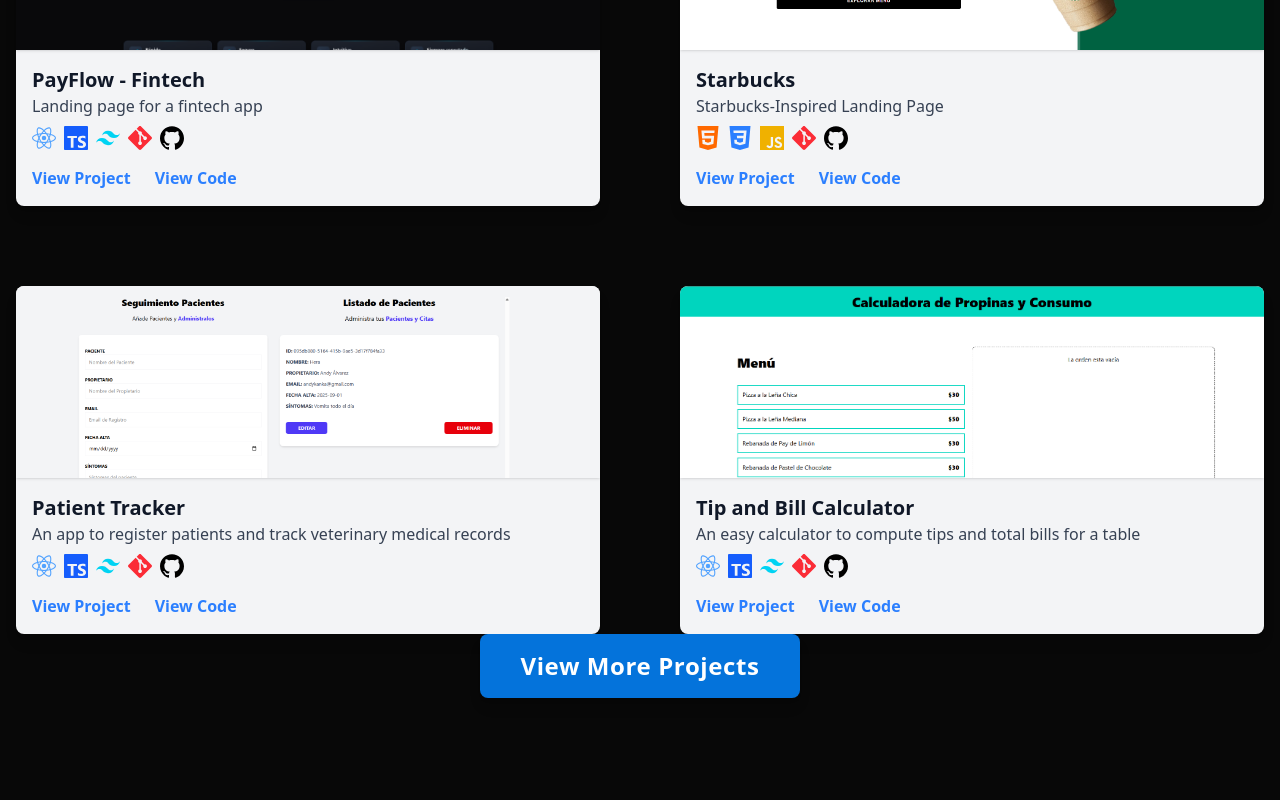
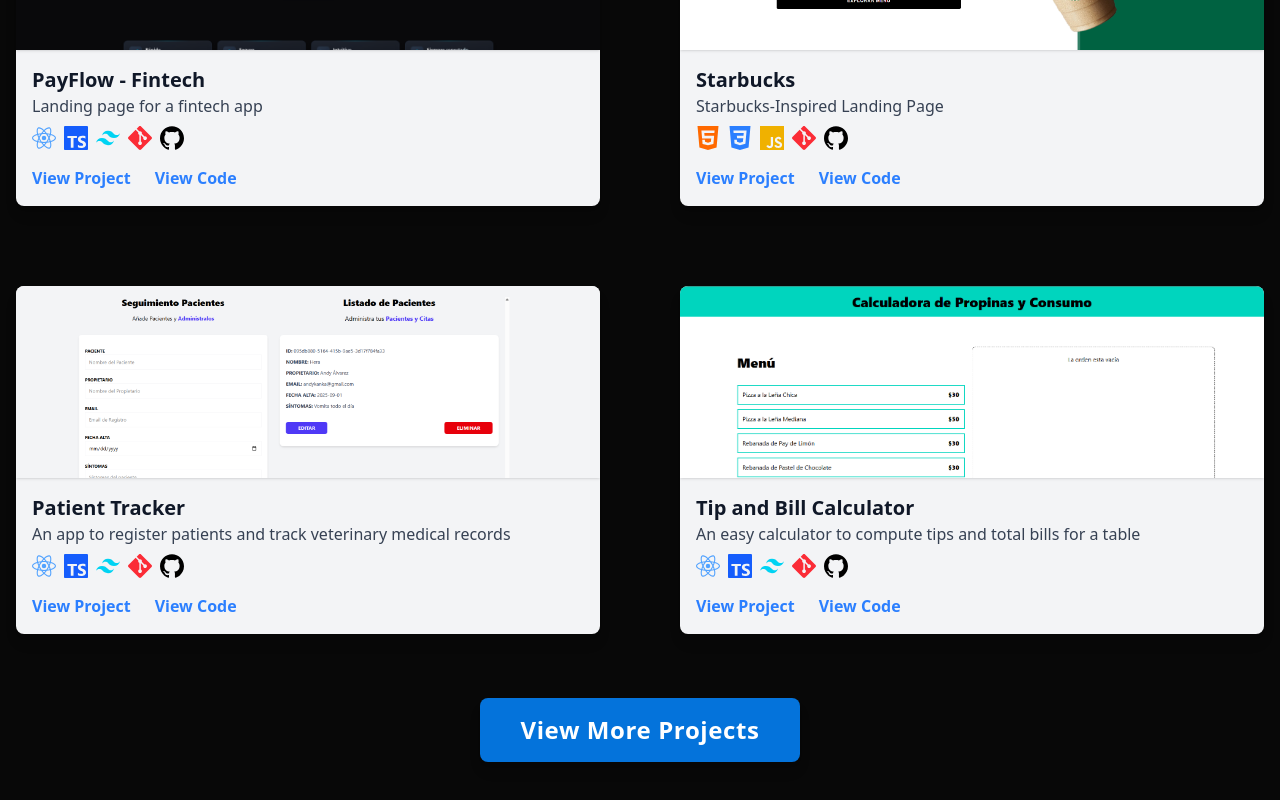
Before and after one commit to AndyAlvarezC/portfolio, a React (Vite) app: page / in a window 1280 px wide. Shown: the part 1966-2766 px from the top of the page. Built offline with nearby package versions, Linux system fonts and the light colour scheme; no server answers.

Commit message:
Add scroll reveal hook and update About Me section

```diff
--- a/src/components/Form.tsx
+++ b/src/components/Form.tsx
@@ -37,7 +37,7 @@
     };
 
     return (
-        <div className="flex flex-col items-center justify-center w-full max-w-5xl p-16">
+        <div className="flex flex-col items-center justify-center w-full pt-16">
         <form
             onSubmit={onSubmit}
             className="flex flex-col gap-14 w-full max-w-4xl"
--- /dev/null
+++ b/src/hooks/useScrollReveal.tsx
@@ -0,0 +1,81 @@
+import { useEffect, useRef, useState, FC, ReactNode } from "react";
+
+interface UseScrollRevealOptions {
+  threshold?: number;
+  rootMargin?: string;
+  triggerOnce?: boolean;
+}
+
+export const useScrollReveal = (options: UseScrollRevealOptions = {}) => {
+  const { threshold = 0.1, rootMargin = "0px", triggerOnce = true } = options;
+
+  const ref = useRef<HTMLDivElement>(null);
+  const [isVisible, setIsVisible] = useState(false);
+
+  useEffect(() => {
+    const element = ref.current;
+    if (!element) return;
+
+    const observer = new IntersectionObserver(
+      ([entry]) => {
+        if (entry.isIntersecting) {
+          setIsVisible(true);
+          if (triggerOnce) {
+            observer.unobserve(element);
+          }
+        } else if (!triggerOnce) {
+          setIsVisible(false);
+        }
+      },
+      { threshold, rootMargin }
+    );
+
+    observer.observe(element);
+
+    return () => observer.disconnect();
+  }, [threshold, rootMargin, triggerOnce]);
+
+  return { ref, isVisible };
+};
+
+interface RevealProps {
+  children: ReactNode;
+  className?: string;
+  animation?: "fade-up" | "fade-down" | "fade-left" | "fade-right" | "zoom";
+  delay?: number;
+}
+
+export const Reveal: FC<RevealProps> = ({
+  children,
+  className = "",
+  animation = "fade-up",
+  delay = 0,
+}) => {
+  const { ref, isVisible } = useScrollReveal();
+
+  const animations: Record<
+    NonNullable<RevealProps["animation"]>,
+    string
+  > = {
+    "fade-up": "translate-y-6 opacity-0",
+    "fade-down": "-translate-y-6 opacity-0",
+    "fade-left": "translate-x-6 opacity-0",
+    "fade-right": "-translate-x-6 opacity-0",
+    zoom: "scale-95 opacity-0",
+  };
+
+  const visibleClass = "translate-y-0 translate-x-0 scale-100 opacity-100";
+
+  return (
+    <div ref={ref} className={className}>
+      <div
+        className={`transition-all duration-700 ease-out ${
+          isVisible ? visibleClass : animations[animation]
+        }`}
+        style={{ transitionDelay: `${delay}ms` }}
+      >
+        {children}
+      </div>
+    </div>
+  );
+};
--- a/src/layouts/Footer.tsx
+++ b/src/layouts/Footer.tsx
@@ -5,13 +5,13 @@
     return (
         <div className="footer flex items-center text-center justify-center h-20 bg-[var(--second-bg-color)] text-white font-bold shadow text-xs md:text-lg">
             <p>
-                <FontAwesomeIcon icon={faCode} className="text-[var(--main-color)]" />
+                <FontAwesomeIcon icon={faCode} className="text-[var(--main-color)] pr-2" />
                 Andy Álvarez
                 <span className="text-blue-600 p-1">|</span>
                 Created and designed by me
                 <span className="text-blue-600 p-1">#</span>
                 2025
-                <FontAwesomeIcon icon={faCode} className="text-[var(--main-color)]" />
+                <FontAwesomeIcon icon={faCode} className="text-[var(--main-color)] pl-2" />
                 </p>
         </div>
     )
--- a/src/sections/Contact.tsx
+++ b/src/sections/Contact.tsx
@@ -1,5 +1,6 @@
 import SocialCard from "../components/SocialCard";
 import Form from "../components/Form";
+import { Reveal } from "../hooks/useScrollReveal";
 
 export default function Contact() {
     return (
@@ -7,9 +8,14 @@
             id="contact"
             className="flex flex-col min-h-screen items-center justify-center w-full"
         >
-            <h1 className="text-5xl font-bold mb-16">Contact</h1>
-            <SocialCard />
-            <Form />
+
+            <div className="w-[80%] md:w-full">
+                <Reveal animation="fade-up">
+                    <h1 className="text-5xl font-bold mb-16 text-center">Contact</h1>
+                    <SocialCard />
+                    <Form />
+                </Reveal>
+            </div>
         </section>
     );
 }
--- a/src/sections/Home.tsx
+++ b/src/sections/Home.tsx
@@ -2,6 +2,7 @@
 import { faCode } from "@fortawesome/free-solid-svg-icons";
 import { handleScroll } from "../utils/handleScroll";
 import TextAnimation from "../components/TextAnimation";
+import { Reveal } from "../hooks/useScrollReveal";
 
 export default function Home() {
   return (
@@ -10,6 +11,7 @@
         id="home"
         className="w-full min-h-screen flex flex-col items-center justify-center text-center gap-y-6 px-6 scroll-mt-20"
       >
+        <Reveal animation="fade-up">
           <div className="flex flex-col items-center justify-center gap-y-1 md:gap-y-4">
             <h1 className="flex items-center justify-center text-xl sm:text-5xl lg:text-6xl font-bold">
               <FontAwesomeIcon
@@ -30,12 +32,13 @@
             <button
               onClick={() => handleScroll("contact")}
               className="bg-[var(--main-color)] text-white text-xl md:text-2xl font-bold uppercase tracking-wide
-                    py-4 px-10 rounded-lg shadow-lg transition-all duration-300 ease-in-out
+                    py-4 px-10 rounded-lg shadow-lg transition duration-300 ease-in-out
                     hover:bg-blue-600 hover:shadow-[0px_0px_40px_rgba(37,99,235,1)] cursor-pointer hover:scale-105"
             >
               Hire Me!
             </button>
           </div>
+        </Reveal>
       </section>
     </>
   );
--- a/src/sections/Projects.tsx
+++ b/src/sections/Projects.tsx
@@ -1,11 +1,16 @@
 import ProjectCard from "../components/ProjectCard";
 import { projectsDB } from "../data/projectsDB";
+import { Reveal } from "../hooks/useScrollReveal";
 
 export default function Projects() {
     return (
         <>
-        <section id="projects" className="flex flex-col min-h-screen items-center justify-center py-16 w-full scroll-mt-20 mb-16"
-        style={{ scrollMarginTop: '80px' }}>
+            <section
+            id="projects"
+            className="flex flex-col min-h-screen items-center justify-center py-16 w-full scroll-mt-20 mb-16"
+            style={{ scrollMarginTop: "80px" }}
+            >
+            <Reveal animation="fade-up">
                 <h1 className="text-5xl font-bold text-center mb-12">Projects</h1>
                 <div className="grid grid-cols-1 sm:grid-cols-2 gap-20 w-full max-w-7xl px-4">
                 {projectsDB.map((project, index) => (
@@ -20,15 +25,18 @@
                     />
                 ))}
                 </div>
-            <div className="m-auto pt-16 md:pt-0">
+            <div className="m-auto pt-16 items-center justify-center text-center">
                 <a href="https://github.com/AndyAlvarezC?tab=repositories">
-                    <button className="bg-[var(--main-color)] text-white text-xl md:text-2xl font-bold tracking-wide
+                <button
+                    className="bg-[var(--main-color)] text-white text-xl md:text-2xl font-bold tracking-wide
                                 py-4 px-10 rounded-lg shadow-lg transition-all duration-300 ease-in-out
-                        hover:bg-blue-600 hover:shadow-[0px_0px_40px_rgba(37,99,235,1)] cursor-pointer hover:scale-105">
+                                hover:bg-blue-600 hover:shadow-[0px_0px_40px_rgba(37,99,235,1)] cursor-pointer hover:scale-105"
+                >
                     View More Projects
                 </button>
                 </a>
                 </div>
+            </Reveal>
             </section>
         </>
     );
--- a/src/sections/Skills.tsx
+++ b/src/sections/Skills.tsx
@@ -1,14 +1,20 @@
 import Cards from "../components/SkillCard";
+import { Reveal } from "../hooks/useScrollReveal";
 
 export default function Skills() {
     return (
         <>
-        <section id="skills" className="flex flex-col min-h-screen items-center justify-center w-full scroll-mt-20">
-            <div className="max-w-5xl w-full p-10 rounded-2xl text-center">
+            <section
+            id="skills"
+            className="flex flex-col min-h-screen items-center justify-center w-full scroll-mt-20"
+            >
+            <Reveal animation="fade-up">
+                <div className="max-w-5xl w-full p-10 rounded-2xl text-center">
                 <h1 className="text-5xl font-bold">Skills</h1>
                 <Cards />
-            </div>
-        </section>
+                </div>
+            </Reveal>
+            </section>
         </>
     );
 }
```
Also changed, not shown: src/sections/About.tsx (+43 -13 lines). Lines whose indentation alone changed are shown as unchanged.
